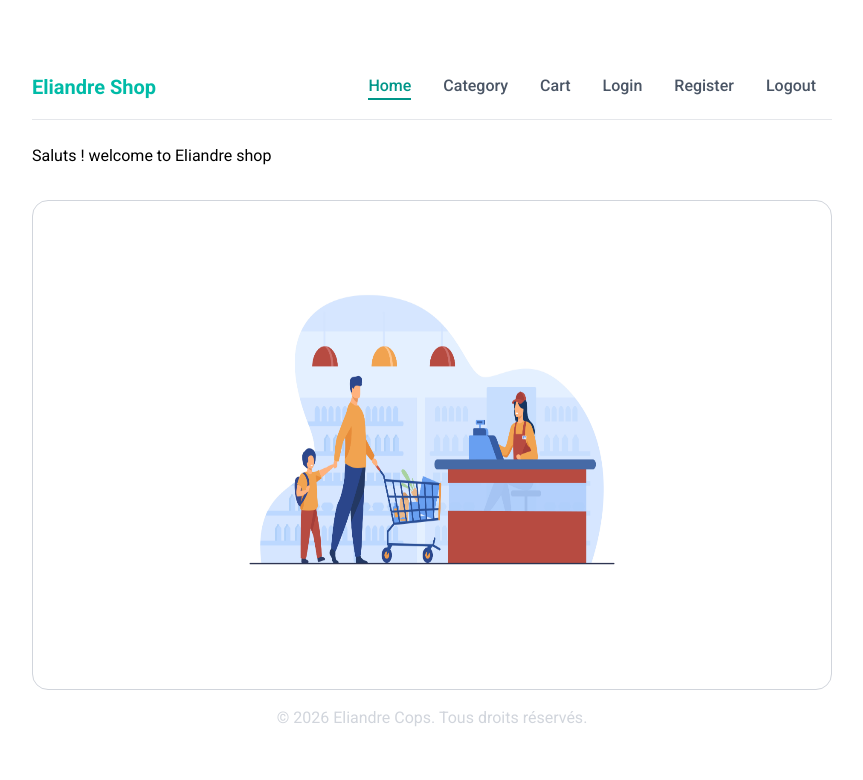
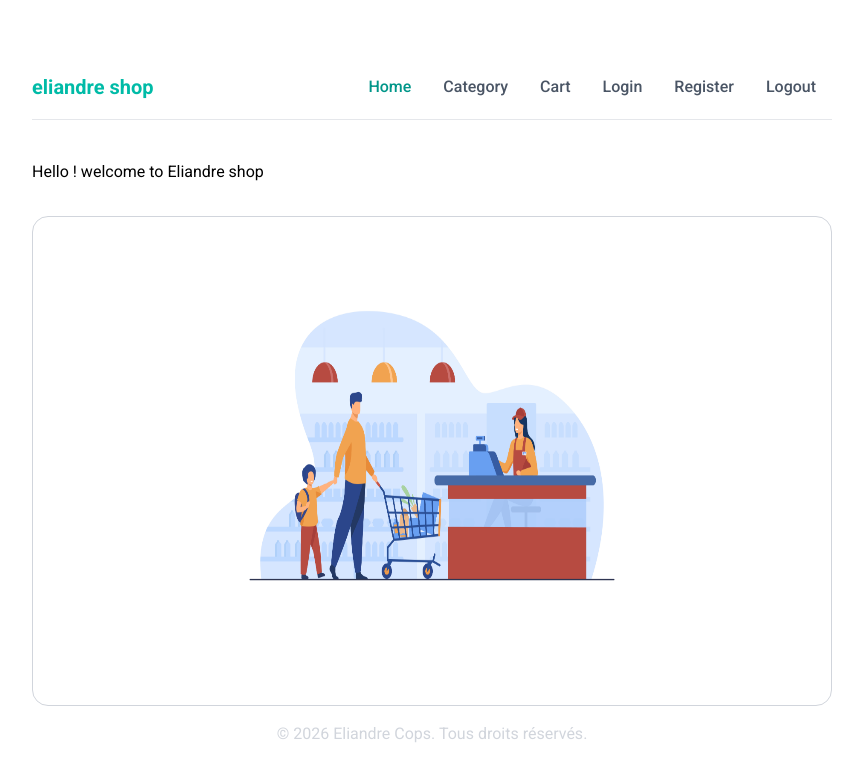
Before and after one commit to magrigsdev/eliandre-shop-desktop, a React (Vite) app: page / in a window 1280 px wide. Shown: the top 780 px of the page, without its empty margins (208-1071 px from the left). Built offline with nearby package versions, Linux system fonts and the light colour scheme.

Commit message:
feat creation des constantes et page home terminé

```diff
--- /dev/null
+++ b/src/Constants/texts.js
@@ -0,0 +1,7 @@
+
+
+
+export const Texts = {
+    'BRAND': 'eliandre shop',
+    'WELCOME': 'Hello ! welcome to Eliandre shop',
+}
--- a/src/Pages/home.jsx
+++ b/src/Pages/home.jsx
@@ -1,30 +1,13 @@
-import React, {Component, useEffect} from 'react';
-import {Field} from "../components/field.jsx";
-import {Boutton} from "../components/boutton.jsx";
-import accueil from "../assets/accueil.jpg"
-import useNavbar from "../hooks/useNavbar.js";
-import {Routes} from "../Constants/Routes.js";
-import useApp from "../hooks/useApp.js";
-import Navbars from "../components/navbars.jsx";
+import React, {Component} from 'react';
+import homeImage from "../assets/accueil.jpg"
+import {Texts} from "../Constants/texts.js";
 
 
 
 const Home  = () => {
     //initiation des variables
-    const {setCurrentPage, currentPage} = useApp()
 
-   const {Text} = useNavbar()
-
-    console.log('useNavbar : ',Text)
-    console.log('les pages : ',Routes.HOME)
-
-    useEffect(() => {
-        setCurrentPage(Routes.HOME)
-    },[currentPage])
-    console.log('current page : ',currentPage)
-    //console.log('route param  : ', state.user);
         return (<>
-
 
             <div className="flex justify-center items-center bg-white " >
 
@@ -34,7 +17,7 @@ const Home  = () => {
                         {/**  bloc 1 logo and title   ***/}
                         <div className="flex flex-start gap-x-6 ">
                             <div className="mt-2 w-180 gap-x-2 !py-6">
-                                <p className="text-base"> Saluts ! welcome to Eliandre shop</p>
+                                <p className="text-base"> {Texts.WELCOME} </p>
                             </div>
                         </div>
                     </div>
@@ -44,7 +27,7 @@ const Home  = () => {
                         <div className="flex flex-col  rounded-2xl border-gray-300 w-200  border-1 !p-10">
                             <div className="flex justify-center !mb-2">
                                 <img
-                                    src={accueil}
+                                    src={homeImage}
                                     alt="EliandreShop Logo"
                                     className="img w-100 h-100"/>
                             </div>
--- /dev/null
+++ b/src/components/navbar.jsx
@@ -0,0 +1,30 @@
+import Onglet from './onglet.jsx';
+import { Routes } from '../constants/Routes';
+import {Texts} from "../Constants/texts.js";
+
+const Navbar = () => {
+    return (
+        <nav className="bg-white border-b border-gray-200 !mb-4 !mt-4">
+            <div className="max-w-7xl mx-auto px-6">
+                <div className="flex justify-between items-center h-16">
+
+                    <div className="text-xl font-bold text-teal-500">
+                        {Texts.BRAND}
+                    </div>
+
+                    <div className="hidden md:flex space-x-8">
+                        <Onglet name="Home" to={Routes.HOME} />
+                        <Onglet name="Category" to={Routes.CATEGORY} />
+                        <Onglet name="Cart" to={Routes.CART} />
+                        <Onglet name="Login" to={Routes.LOGIN} />
+                        <Onglet name="Register" to={Routes.REGISTER} />
+                        <Onglet name="Logout" to={Routes.LOGOUT} />
+                    </div>
+
+                </div>
+            </div>
+        </nav>
+    );
+};
+
+export default Navbar;
--- a/src/components/navbars.jsx
+++ /dev/null
@@ -1,29 +0,0 @@
-import Onglets from '../components/Onglets';
-import { Routes } from '../constants/Routes';
-
-const Navbars = () => {
-    return (
-        <nav className="bg-white border-b border-gray-200 mb-4">
-            <div className="max-w-7xl mx-auto px-6">
-                <div className="flex justify-between items-center h-16">
-
-                    <div className="text-xl font-bold text-teal-500">
-                        Eliandre Shop
-                    </div>
-
-                    <div className="hidden md:flex space-x-8">
-                        <Onglets name="Home" to={Routes.HOME} />
-                        <Onglets name="Category" to={Routes.CATEGORY} />
-                        <Onglets name="Cart" to={Routes.CART} />
-                        <Onglets name="Login" to={Routes.LOGIN} />
-                        <Onglets name="Register" to={Routes.REGISTER} />
-                        <Onglets name="Logout" to={Routes.LOGOUT} />
-                    </div>
-
-                </div>
-            </div>
-        </nav>
-    );
-};
-
-export default Navbars;
--- a/src/components/onglet.jsx
+++ b/src/components/onglet.jsx
@@ -1,17 +1,21 @@
 
-const  Onglet = ({name, actived= false, onNavigate}) => {
+import { NavLink} from 'react-router-dom'
 
-        return (
-            <a
-                onClick={actived ? undefined : onNavigate }
-                aria-disabled={actived}
-                className={`hover:text-teal-600 font-medium transition-colors !mx-4
-                ${actived  ? "text-teal-600" : "text-gray-600 " }`}
-                href="">
-                {name}
-            </a>
-        );
+import React from 'react';
 
-}
+
+const Onglet = ({to, name}) => {
+    return (
+        <NavLink
+            to={to}
+            className={({ isActive }) =>
+                `px-3 py-2 font-medium transition !mx-4
+                ${isActive
+                    ? 'text-teal-600  '
+                    : 'text-gray-600 hover:text-teal-500'}`}
+        > {name} </NavLink>
+    );
+};
+
 
 export default Onglet;
--- a/src/components/onglets.jsx
+++ /dev/null
@@ -1,22 +0,0 @@
-
-import { NavLink} from 'react-router-dom'
-
-import React from 'react';
-
-
-const Onglets = ({to, name}) => {
-    return (
-        <NavLink
-            to={to}
-
-            className={({ isActive }) =>
-                `px-3 py-2 font-medium transition !mx-4
-                ${isActive
-                    ? 'text-teal-600 border-b-2 border-teal-600'
-                    : 'text-gray-600 hover:text-teal-500'}`}
-        > {name} </NavLink>
-    );
-};
-
-
-export default Onglets;
--- a/src/layouts/navbar.jsx
+++ /dev/null
@@ -1,77 +0,0 @@
-import { useNavigate} from 'react-router-dom'
-import '../styles/navbar.css'
-import Onglet from "../components/onglet.jsx";
-import React from "react";
-import {Routes} from "../Constants/Routes.js";
-import useNavbar from "../hooks/useNavbar.js";
-import useApp from "../hooks/useApp.js";
-
-const Navbar = () =>
-    {
-        //variable for route
-        const route = useNavigate()
-        //init the customer hook
-        const {pageManager} = useNavbar()
-        const {currentPage} = useApp()
-
-        //test
-        console.log("test sur home", pageManager('home', currentPage))
-        console.log("test sur category", pageManager('home', currentPage))
-        console.log("test sur uppercase ", currentPage.toUpperCase())
-
-        return (<>
-
-            <nav className="bg-white border-b border-gray-200 !mb-4">
-                <div className="max-w-7xl mx-auto px-6">
-                    <div className="flex justify-between items-center h-16">
-
-                        <div className="text-xl font-bold text-teal-500">
-                            Eliandre Shop
-                        </div>
-
-                        <div className="hidden md:flex space-x-8">
-                            <Onglet name="Home"
-                                    actived={pageManager('home', currentPage )}
-                                    onNavigate={()=>{route('/')}}/>
-                            <Onglet name="Category"
-                                    actived={pageManager('category', Routes.CATEGORY)}
-                                    onNavigate={()=>{route('/category')}}/>
-                            <Onglet name="Cart"   onNavigate={()=>{route('/cart')}}/>
-                            <Onglet name="Login"   onNavigate={()=>{route('/login')}}/>
-                            <Onglet name="Logout"   onNavigate={()=>{route('/logout')}}/>
-                            <Onglet name="Register"   onNavigate={()=>{route('/register')}}/>
-                        </div>
-
-                    </div>
-                </div>
-            </nav>
-
-
-        </>)
-    }
-
-export default Navbar
-
-/**
- * @param location
- * @return boolean
- * **/
-const findCurrentPage = (location) =>{
-    switch (location.pathname) {
-        case '/':
-            return true
-        case '/category':
-            return true
-        case '/cart':
-            return true
-        case '/login':
-            return true
-        case '/logout':
-            return true
-        case '/register':
-            return true
-        default:
-            return false
-
-    }
-}
--- a/src/routes/Browers.jsx
+++ b/src/routes/Browers.jsx
@@ -1,30 +1,20 @@
 import {BrowserRouter, Route, Routes} from "react-router-dom"
-import Navbar from "../layouts/Navbar"
-import Bienvenue from "../Pages/bienvenue.jsx"
-import Accueil from "../Pages/accueil.jsx"
 import Login from "../Pages/login.jsx"
 import Register from "../Pages/register.jsx"
 import Logout from "../Pages/logout.jsx"
 import Category  from "../Pages/category.jsx"
 import Cart from "../Pages/cart.jsx"
-import Footer from "../layouts/footer"
-//import { useNavbar } from "../hooks/useNavbar"
-
+import Footer from "../components/footer.jsx"
 import Home from "../Pages/home.jsx"
-import Navbars from "../components/navbars.jsx";
+import Navbar from "../components/navbar.jsx";
 
 
 export const Browers = ()=> {
-    //init use
-    //const { location} = useLocation()
-    //useEffect(()=>{setLocation(location)})
 
-    //init uselocation
-   //console.log("location sur browers ", location)
   return (
 
     <BrowserRouter>
-        <Navbars/>
+        <Navbar/>
 
             <Routes>
                 <Route path="/" element={ <Home /> }  />
```
Also changed, not shown: src/components/footer.jsx (renamed from src/layouts/footer.jsx).
